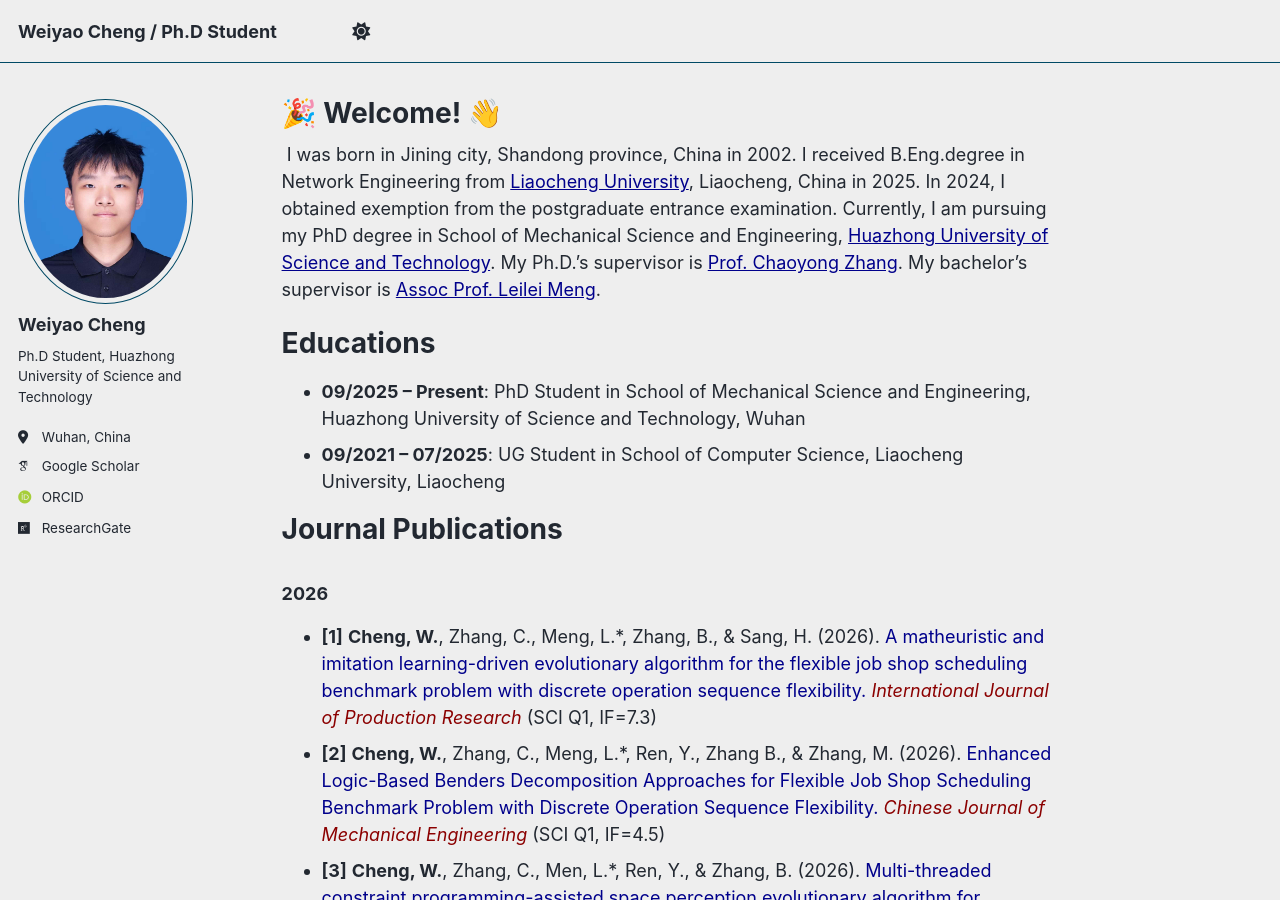
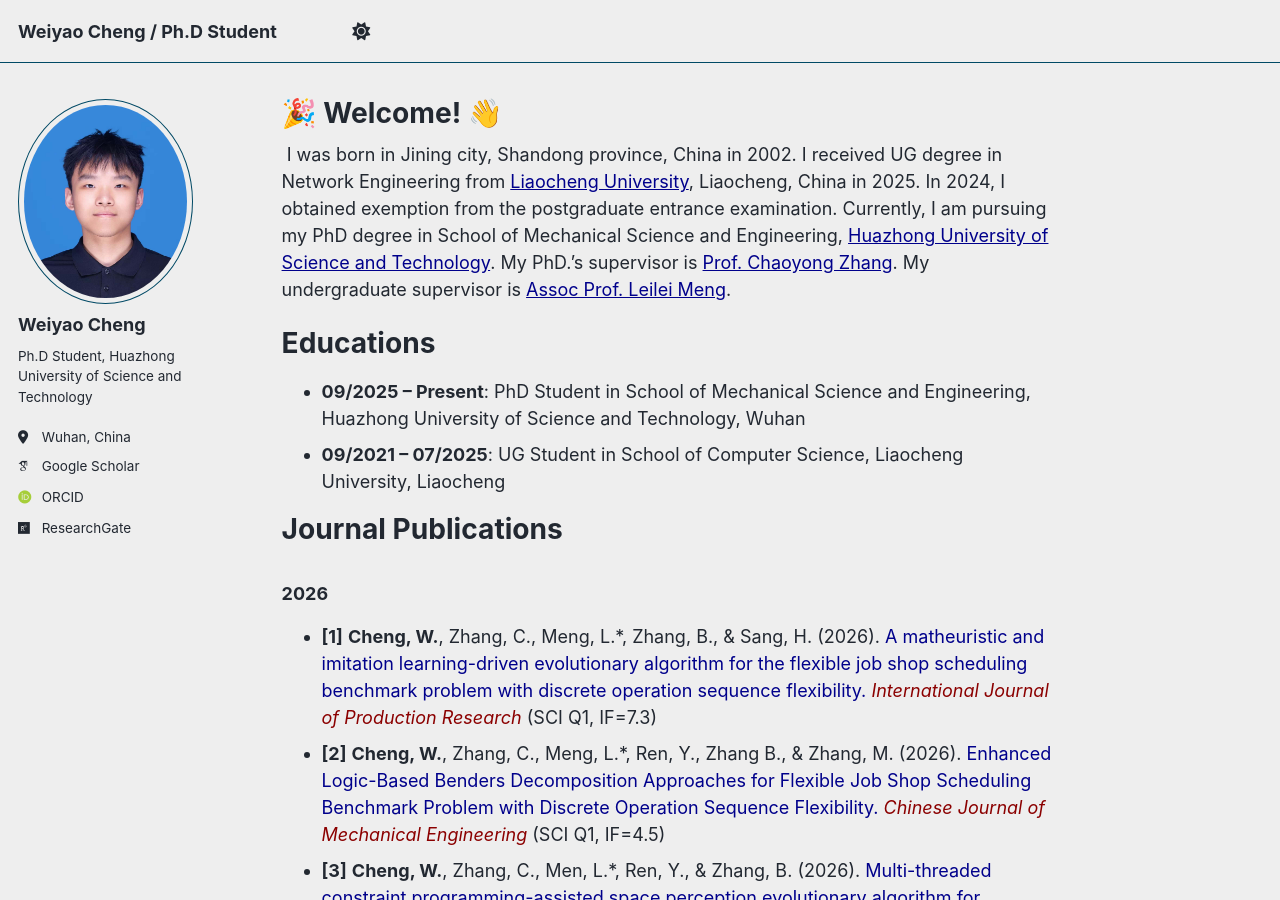
Before and after one commit to cwylcu080903/cwylcu080903.github.io, a Jekyll site: the page built from _pages/about.md, in a window 1280 px wide and 900 px high. Built offline with Jekyll 4.4.1, drawn with Linux system fonts in a browser that asks for light colours; some web fonts are replaced; a script bundle is joined from its source files by our own code; library files that are not in the unit come from our copies.

Commit message:
Update about.md

```diff
--- a/_pages/about.md
+++ b/_pages/about.md
@@ -6,7 +6,7 @@ redirect_from:
   - /about/
   - /about.html
 ---
-&nbsp;I was born in Jining city, Shandong province, China in 2002. I received B.Eng.degree in Network Engineering from <a href="https://www.lcu.edu.cn/" style="color: #00008B;">Liaocheng University</a>, Liaocheng, China in 2025. In 2024, I obtained exemption from the postgraduate entrance examination. Currently, I am pursuing my PhD degree in School of Mechanical Science and Engineering, <a href="https://www.hust.edu.cn/" style="color: #00008B;">Huazhong University of Science and Technology</a>.  My Ph.D.'s supervisor is <a href="https://mse.hust.edu.cn/info/1143/1376.htm" style="color: #00008B;">Prof. Chaoyong Zhang</a>. My bachelor's supervisor is <a href="https://cs.lcu.edu.cn/xygk/szdw/431879.htm" style="color: #00008B;">Assoc Prof. Leilei Meng</a>.
+&nbsp;I was born in Jining city, Shandong province, China in 2002. I received UG degree in Network Engineering from <a href="https://www.lcu.edu.cn/" style="color: #00008B;">Liaocheng University</a>, Liaocheng, China in 2025. In 2024, I obtained exemption from the postgraduate entrance examination. Currently, I am pursuing my PhD degree in School of Mechanical Science and Engineering, <a href="https://www.hust.edu.cn/" style="color: #00008B;">Huazhong University of Science and Technology</a>.  My PhD.'s supervisor is <a href="https://mse.hust.edu.cn/info/1143/1376.htm" style="color: #00008B;">Prof. Chaoyong Zhang</a>. My undergraduate supervisor is <a href="https://cs.lcu.edu.cn/xygk/szdw/431879.htm" style="color: #00008B;">Assoc Prof. Leilei Meng</a>.
 
 Educations
 ======
```
